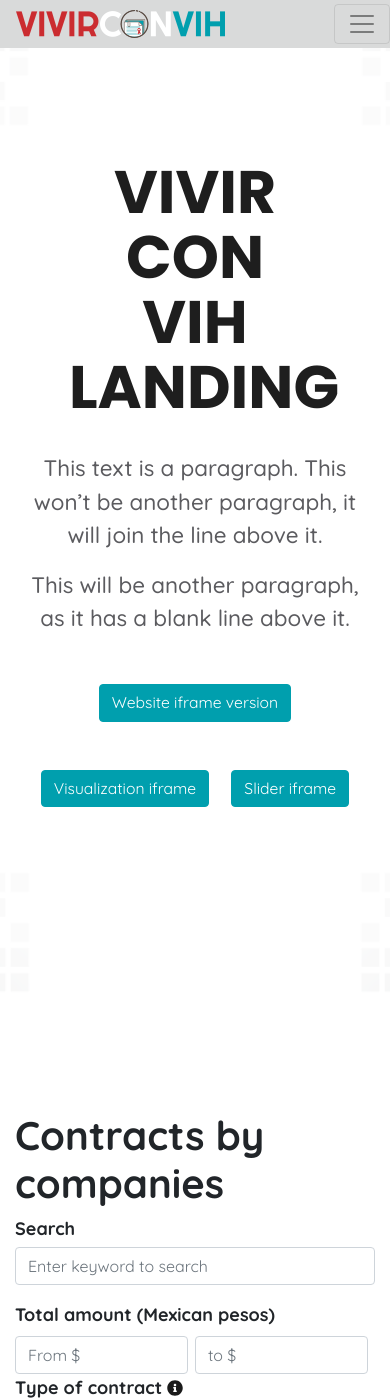
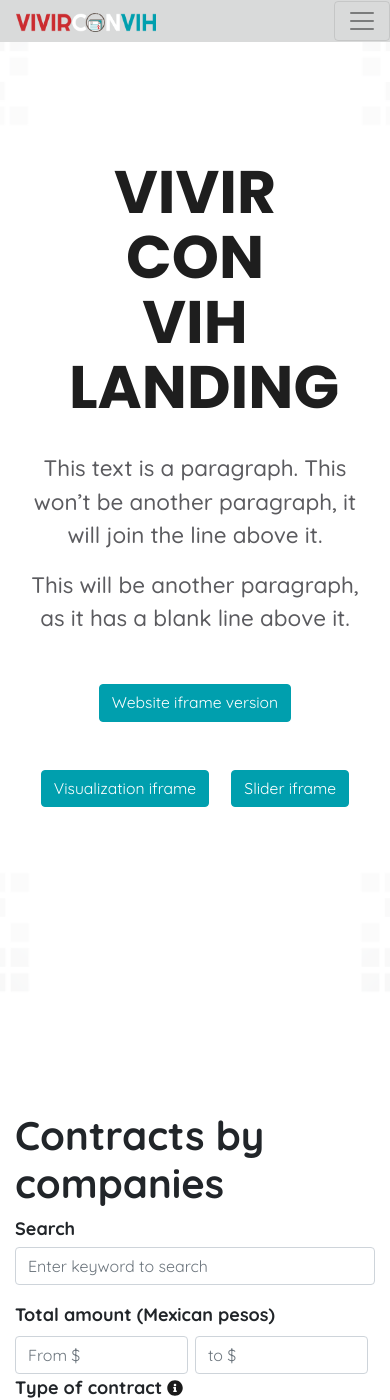
Before and after one commit to ProjectPODER/VivirConVIH_landing, a Jekyll site: the page built from 1-home.md, in a window 390 px wide and 1400 px high. Built offline with Jekyll 4.4.1, drawn with Linux system fonts in a browser that asks for light colours.

Commit message:
Add logo responsive

```diff
--- a/_sass/_navbar.scss
+++ b/_sass/_navbar.scss
@@ -49,3 +49,14 @@
 .nav-item a:hover::before {
     opacity: 1;
 }
+
+@media (max-width: 454px) {
+    .navbar-brand img {
+        width: 70%;
+        margin-right: 0;
+        img {
+            width: 100%;
+            padding-right: 5px;
+        }
+    }
+}
```
